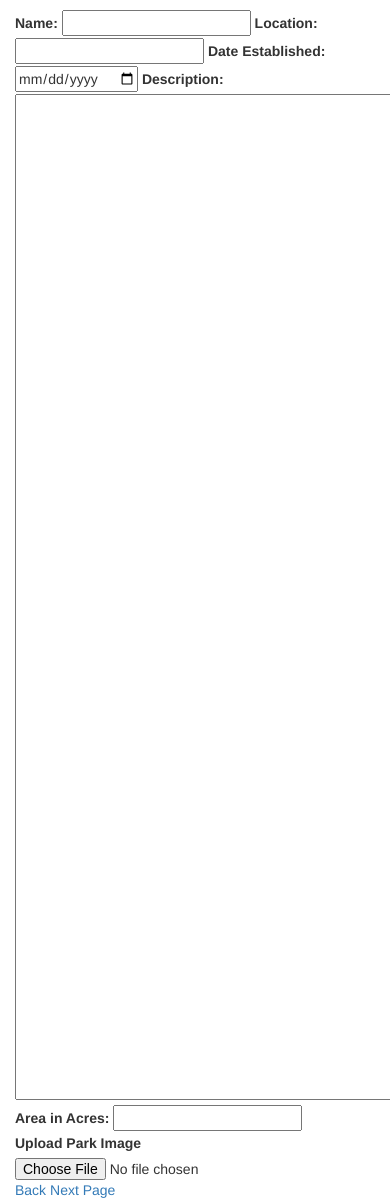
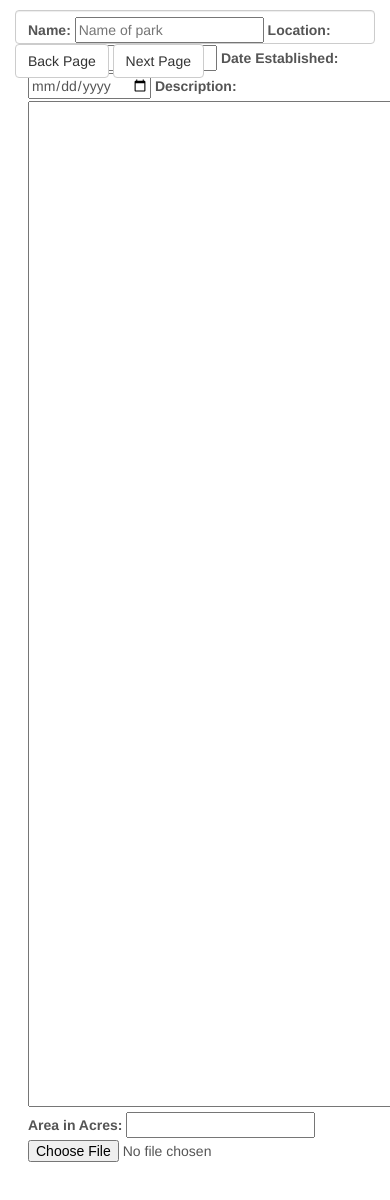
Before and after one commit to cjsampson/codeup.dev, a PHP site: page /national_parks.php?page=2 in a window 390 px wide; the page is wider, and only the part inside the window is pictured. Shown: the part 99-1299 px from the top of that part. After the commit the page ends 1261 px from the top of that part, so only its background shows below. Run offline with PHP 8.4, Linux system fonts and the light colour scheme; data that the repository does not hold is empty; some libraries are stand-ins or nearby versions.

Commit message:
added CSS for page

```diff
--- a/national_parks_form_and_buttons.php
+++ b/national_parks_form_and_buttons.php
@@ -1,10 +1,11 @@
+
 	<!-- Forms for Parks -->
-	<div class="parksForm" method="post">
+		<div class="parksForm form-control" method="post">
 			<label for="name">Name: </label>
-		<input type="text" name="name" id="name">
+			<input type="text" name="name" id="name" placeholder="Name of park">
 
 			<label for="location" name="locations">Location: </label>
-		<input type="text" name="location">
+			<input type="text" name="location" placeholder="Location">
 
 			<label for="date_established" name="date_established">Date Established: </label>
 			<input type="date" id="date_established" class="datepicker" placeholder="YYYY-MM-DD">
@@ -15,8 +16,7 @@
 			<label for="area_in_acres" name="area_in_acres">Area in Acres: </label>
 			<input type="text" name="area_in_acres" id="area_in_acres">
 
-		<label for="images">Upload Park Image</label>
-		<input type="file" name="images" id="images">
+			<input type="file" name="images" id="images" value="imageOfPark">
 		</div> <!-- .parksForm -->
 
 
@@ -24,12 +24,12 @@
 
 		<div class="navigationButtons">
 			<?php if ($page == 1): ?>
-			<a href="?page=<?= $page + 1; ?>">Next Page</a>
+				<a role="button" class="btn btn-default" href="?page=<?= $page + 1; ?>">Next Page</a>
 			<?php elseif ($page == 2): ?>
-			<a href="?page=<?= $page - 1; ?>">Back</a>
-			<a href="?page=<?= $page + 1; ?>">Next Page</a>
+				<a role="button" class="btn btn-default" href="?page=<?= $page - 1; ?>">Back Page</a>
+				<a role="button" class="btn btn-default" href="?page=<?= $page + 1; ?>">Next Page</a>
 			<?php else: ?>
-			<a href="?page=<?= $page - 1; ?>">Back</a>
+				<a role="button" class="btn btn-default" href="?page=<?= $page - 1; ?>">Back</a>
 			<?php endif; ?>
 		</div>
 	</div>
--- a/national_parks_output.php
+++ b/national_parks_output.php
@@ -1,14 +1,15 @@
 <div class="nationalParks">
 		<?php foreach ($nationalParks as $nationalPark): ?>
-			<div class="nationalPark">
+			<div class="nationalPark col-md-6">
 				<h4><?= Input::escape($nationalPark['name']); ?></h4>
-				<img src="<?= Input::escape($nationalPark['images']);?> " alt="<?= $nationalPark['name'];?>">
-				<ul class="parkUL">
+				<img src="<?= Input::escape($nationalPark['images']);?> " alt="<?= $nationalPark['name'];?>" class="img-responsive col-md-6">
+				<ul class="parkUL col-md-6">
 					<li>Name: <?= Input::escape($nationalPark['name']); ?></li>
 					<li>Location: <?= Input::escape($nationalPark['location']); ?></li>
 					<li>Date-Established: <?= Input::escape($nationalPark['date_established']); ?></li>
-					<li>Description: <?= Input::escape($nationalPark['description']); ?></li>
 					<li>Area in Acres: <?= Input::escape($nationalPark['area_in_acres']); ?></li>
 				</ul>
+				<p class="description col-md-12">Description: <?= Input::escape($nationalPark['description']); ?></p>
+			</div>
 		<?php endforeach; ?>
 </div> <!-- .nationalParksLoop -->
--- /dev/null
+++ b/public/css/national_parks.css
@@ -0,0 +1,12 @@
+.nationalPark {
+	height: 400px;
+}
+
+.nationalPark > img {
+	max-width: 50%;
+	height: auto;
+}
+
+.description {
+	padding-top: 10px;
+}
```
Lines whose indentation alone changed are shown as unchanged.
